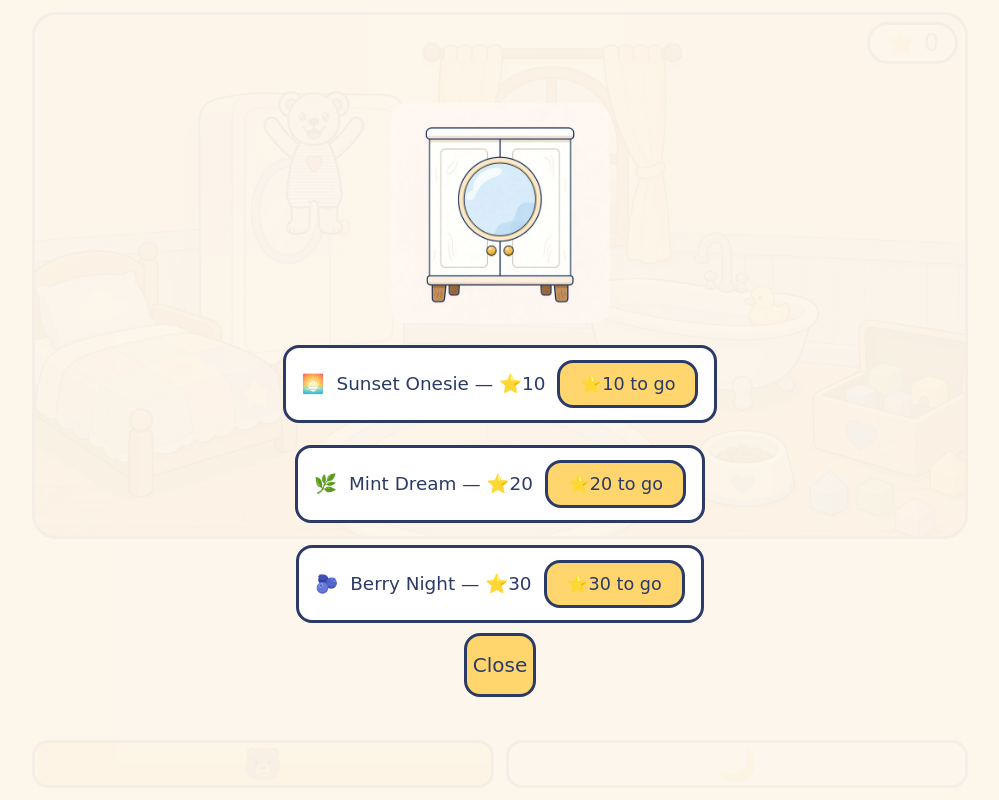
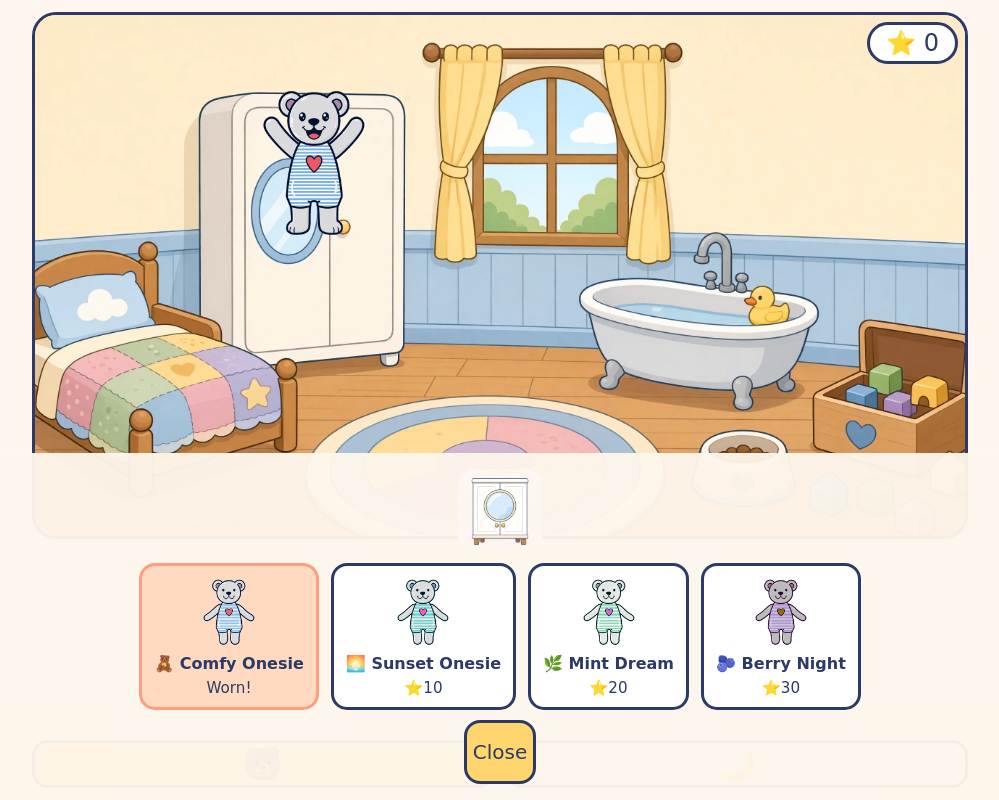
Before and after one commit to mansyar/teddy-care, a React (Vite) app: page /#/ in a window 1280 px wide. Both pictures are taken after a click on the button 454 px from the left and 212 px from the top of the page. Shown: the whole page, without its empty margins (140-1139 px from the left). Built offline with nearby package versions, Linux system fonts and the light colour scheme.

Commit message:
feat(wardrobe): live preview strip with free switching and buy celebration

```diff
--- a/src/index.css
+++ b/src/index.css
@@ -288,25 +288,101 @@ h1 {
 	}
 }
 
-/* Wardrobe panel: the closet POI opens a cozy overlay. */
+/* Wardrobe panel: the closet POI opens a bottom sheet, leaving the room —
+	and the freshly equipped Teddy — visible behind it for live preview. */
 .wardrobe-panel {
 	position: fixed;
-	inset: 0;
+	inset: auto 0 0 0;
 	overflow-y: auto;
 	display: flex;
 	flex-direction: column;
 	align-items: center;
 	justify-content: center;
 	gap: 10px;
-	padding: 16px;
+	padding: 16px 16px calc(16px + env(safe-area-inset-bottom));
 	background: rgba(253, 246, 236, 0.96);
+	border-radius: var(--radius-lg) var(--radius-lg) 0 0;
+	max-height: 46dvh;
 	z-index: 10;
 }
 
 .wardrobe-art {
-	width: min(60vw, 220px);
+	width: min(18vw, 84px);
 	height: auto;
 	border-radius: var(--radius-md);
+}
+
+/* Live preview strip: one tappable look per card, Teddy rendered through
+	the costume's own filter so what you see is exactly what you get. */
+.wardrobe-strip {
+	display: flex;
+	gap: 12px;
+	width: 100%;
+	justify-content: center;
+	flex-wrap: wrap;
+}
+
+.wardrobe-item {
+	display: flex;
+	flex-direction: column;
+	align-items: center;
+	gap: 6px;
+	min-width: 96px;
+	min-height: var(--touch-min);
+	padding: 10px 12px;
+	font-family: inherit;
+	color: var(--color-navy);
+	background: #fff;
+	border: 3px solid var(--color-navy);
+	border-radius: var(--radius-md);
+	cursor: pointer;
+}
+
+.wardrobe-item img {
+	width: 72px;
+	height: 72px;
+	object-fit: contain;
+	pointer-events: none;
+}
+
+.wardrobe-item.worn {
+	background: var(--color-peach);
+	border-color: var(--color-coral);
+}
+
+.wardrobe-item-name {
+	font-size: 1rem;
+	font-weight: 700;
+}
+
+.wardrobe-item-price {
+	font-size: 0.95rem;
+}
+
+/* Gentle wiggle for a not-yet-affordable tap: playful, never punitive. */
+.wardrobe-item.wiggle {
+	animation: wardrobe-wiggle 0.4s ease-in-out;
+}
+
+@keyframes wardrobe-wiggle {
+	0%,
+	100% {
+		transform: rotate(0deg);
+	}
+
+	25% {
+		transform: rotate(-5deg);
+	}
+
+	75% {
+		transform: rotate(5deg);
+	}
+}
+
+@media (prefers-reduced-motion: reduce) {
+	.wardrobe-item.wiggle {
+		animation: none;
+	}
 }
 
 /* Mini-game menu: the toy box opens an icon-only chooser overlay. */
--- a/src/pet/usePetSave.ts
+++ b/src/pet/usePetSave.ts
@@ -14,7 +14,7 @@ import {
 	saveSave,
 } from "../save/store";
 import { awardBubbles as awardBubblesSave } from "./bubbles";
-import { buyCostume } from "./costume";
+import { buyCostume, equipCostume } from "./costume";
 import { awardPuzzleRound as awardPuzzleSave } from "./puzzle";
 import { awardRun, type RunResult } from "./runner";
 import { withSettings } from "./settings";
@@ -29,6 +29,8 @@ export interface PetSave {
 	act: (action: CareAction) => void;
 	/** Buy (and equip) a costume by id; no-op when unaffordable or unknown. */
 	buy: (id: string) => void;
+	/** Wear an owned costume, or the default onesie with null; no-op otherwise. */
+	equip: (id: string | null) => void;
 	/** Bank a finished runner run (stars + happiness). */
 	award: (result: RunResult) => void;
 	/** Bank a finished bubble round (stars + happiness). */
@@ -77,6 +79,15 @@ export function usePetSave(): PetSave {
 		});
 	}, []);
 
+	const equip = useCallback((id: string | null) => {
+		setSave((prev) => {
+			if (prev === null) return prev;
+			const next = equipCostume(prev, id);
+			if (next !== prev) void saveSave(next);
+			return next;
+		});
+	}, []);
+
 	const award = useCallback((result: RunResult) => {
 		setSave((prev) => {
 			if (prev === null) return prev;
@@ -118,6 +129,7 @@ export function usePetSave(): PetSave {
 		loading: save === null,
 		act,
 		buy,
+		equip,
 		award,
 		awardBubbles,
 		awardPuzzleRound,
--- a/src/screens/RoomScreen.tsx
+++ b/src/screens/RoomScreen.tsx
@@ -9,11 +9,13 @@
 import { useCallback, useEffect, useRef, useState } from "react";
 import { useNavigate } from "react-router-dom";
 import {
+	playBoop,
 	playFizz,
 	playFootsteps,
 	playGiggle,
 	playMunch,
 	playPop,
+	playSparkle,
 	playStar,
 	playYawn,
 } from "../audio/sound";
@@ -61,7 +63,7 @@ const INITIAL_WALK: WalkState = {
 };
 
 export default function RoomScreen() {
-	const { save, loading, act, buy } = usePetSave();
+	const { save, loading, act, buy, equip } = usePetSave();
 	const { settings } = useSettings();
 	const navigate = useNavigate();
 	const layout = useRoomLayout();
@@ -77,11 +79,13 @@ export default function RoomScreen() {
 	const [sleepyFlash, setSleepyFlash] = useState(false);
 	const [effect, setEffect] = useState<RoomEffect | null>(null);
 	const [petting, setPetting] = useState(false);
+	const [wiggleId, setWiggleId] = useState<string | null>(null);
 	const closeWardrobeRef = useRef<HTMLButtonElement>(null);
 	const closeMenuRef = useRef<HTMLButtonElement>(null);
 	const walkTimer = useRef<number | undefined>(undefined);
 	const stepTimer = useRef<number | undefined>(undefined);
 	const effectTimer = useRef<number | undefined>(undefined);
+	const wiggleTimer = useRef<number | undefined>(undefined);
 	const effectSeq = useRef(0);
 
 	const stats = save?.stats;
@@ -98,6 +102,7 @@ export default function RoomScreen() {
 			window.clearTimeout(walkTimer.current);
 			window.clearInterval(stepTimer.current);
 			window.clearTimeout(effectTimer.current);
+			window.clearTimeout(wiggleTimer.current);
 		},
 		[],
 	);
@@ -128,6 +133,39 @@ export default function RoomScreen() {
 			effectTimer.current = window.setTimeout(() => setEffect(null), 1600);
 		},
 		[],
+	);
+
+	/**
+	 * Wardrobe tap: wear owned items instantly (Teddy behind the panel
+	 * updates live), buy unowned affordable ones with a small celebration,
+	 * or wiggle + boop when stars fall short — never a dead end, never
+	 * failure language.
+	 */
+	const chooseCostume = useCallback(
+		(id: string | null) => {
+			if (!save) return;
+			if (save.costume === id) return; // already wearing it
+			if (id === null || save.owned.includes(id)) {
+				equip(id);
+				return;
+			}
+			const costume = COSTUMES.find((c) => c.id === id);
+			if (!costume) return;
+			if (save.stars >= costume.price) {
+				buy(id);
+				const at = walk.position;
+				if (at) showEffect("sparkle", at.x, at.y - 25);
+				playSparkle(settings);
+			} else {
+				if (!reducedMotion) {
+					setWiggleId(id);
+					window.clearTimeout(wiggleTimer.current);
+					wiggleTimer.current = window.setTimeout(() => setWiggleId(null), 500);
+				}
+				playBoop(settings);
+			}
+		},
+		[buy, equip, reducedMotion, save, settings, showEffect, walk.position],
 	);
 
 	/** Fire a POI action once Teddy arrives (or immediately, reduced motion). */
@@ -277,35 +315,57 @@ export default function RoomScreen() {
 					aria-label="Teddy's wardrobe"
 				>
 					<img src="/teddy/closet.webp" alt="" className="wardrobe-art" />
-					{COSTUMES.map((costume) => {
-						const owned = save?.costume === costume.id;
-						const affordable = (save?.stars ?? 0) >= costume.price;
+					<div className="wardrobe-strip">
+						{[
+							{
+								id: null,
+								name: "Comfy Onesie",
+								icon: "🧸",
+								price: 0,
+								filter: "none",
+							},
+							...COSTUMES,
+						].map((item) => {
+							const worn = save?.costume === item.id;
+							const owned =
+								item.id === null || (save?.owned.includes(item.id) ?? false);
+							const affordable = (save?.stars ?? 0) >= item.price;
 							return (
-							<div className="wardrobe-card" key={costume.id}>
-								<span aria-hidden="true">{costume.icon}</span>{" "}
-								{owned
-									? `Teddy loves his ${costume.name}!`
-									: `${costume.name} — ⭐${costume.price}`}
-								{!owned && (
 								<button
 									type="button"
-										className="care-btn"
-										disabled={!affordable}
-										onClick={() => buy(costume.id)}
+									key={item.id ?? "default"}
+									className={
+										"wardrobe-item" +
+										(worn ? " worn" : "") +
+										(wiggleId === item.id ? " wiggle" : "")
+									}
+									aria-pressed={worn}
+									onClick={() => chooseCostume(item.id)}
 									aria-label={
-											affordable
-												? `Buy ${costume.name} for ${costume.price} stars`
-												: `${costume.name} costs ${costume.price} stars, keep caring for Teddy`
+										worn
+											? `${item.name}, wearing it now`
+											: owned
+												? `Wear ${item.name}`
+												: affordable
+													? `Get ${item.name} for ${item.price} stars`
+													: `${item.name} costs ${item.price} stars, keep caring for Teddy`
 									}
 								>
-										{affordable
-											? "Get it!"
-											: `⭐${costume.price - (save?.stars ?? 0)} to go`}
+									<img
+										src="/teddy/teddy-base.png"
+										alt=""
+										style={{ filter: item.filter }}
+									/>
+									<span className="wardrobe-item-name">
+										<span aria-hidden="true">{item.icon}</span> {item.name}
+									</span>
+									<span className="wardrobe-item-price">
+										{worn ? "Worn!" : owned ? "Tap to wear" : `⭐${item.price}`}
+									</span>
 								</button>
-								)}
-							</div>
 							);
 						})}
+					</div>
 					<button
 						type="button"
 						className="care-btn"
```
Lines whose indentation alone changed are shown as unchanged.
